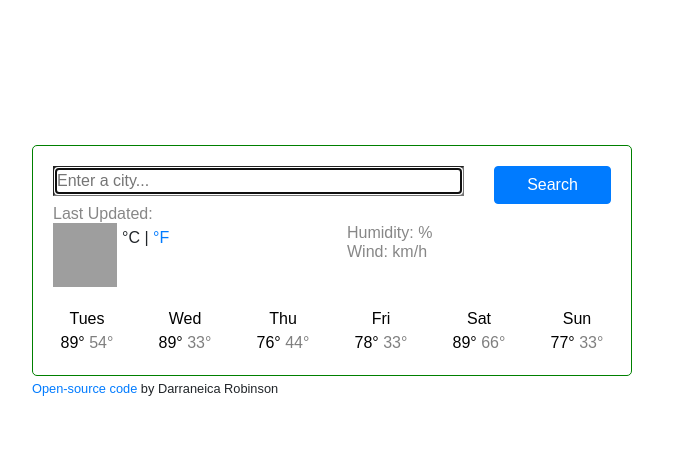
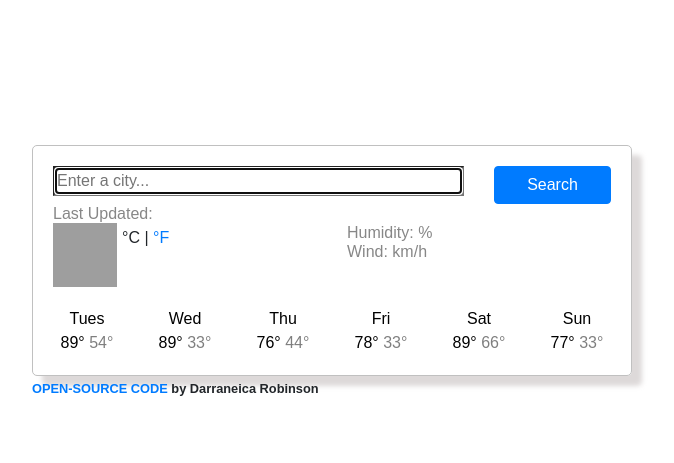
Before and after one commit to Darraneica/vanilla-weather, a plain HTML site: page index.html in a window 1280 px wide. Shown: the whole page, without its empty margins (308-982 px from the left). Drawn offline with nearby package versions, Linux system fonts and the light colour scheme; no server answers; grey boxes are pictures that could not be loaded.

Commit message:
Added box shadow to border.

```diff
--- a/index.html
+++ b/index.html
@@ -120,7 +120,7 @@
           </div>
         </div>
     </div>
-    <small><a href="https://github.com/Darraneica/vanilla-weather" target="_blank">Open-source code</a> by Darraneica Robinson</small>
+    <small class="note"><a href="https://github.com/Darraneica/vanilla-weather" target="_blank">Open-source code</a> by Darraneica Robinson</small>
 </div>
   </body>
   <script src="src/weather.js"></script>
--- a/src/style.css
+++ b/src/style.css
@@ -15,8 +15,10 @@ body {
 }
 .weather {
   padding: 20px;
-  border: 1px solid green;
+  border: 1px solid silver;
   border-radius: 5px;
+  background: transparent;
+  box-shadow: 10px 10px 5px 0px rgba(209, 204, 204, 0.75);
 }
 
 overview {
@@ -82,3 +84,12 @@ h1 {
 .weather-temp .weather-temp-min {
   opacity: 0.5;
 }
+
+.note a {
+  font-weight: bolder;
+  text-transform: uppercase;
+}
+
+small {
+  font-weight: 600;
+}
--- a/src/weather.js
+++ b/src/weather.js
@@ -42,7 +42,7 @@ function displayWeather(response) {
 }
 
 let apiKey = "111a1c0ab68d74f7b1599be07028366e";
-let city = "Wyoming";
+let city = "Meraux";
 let units = "Metric";
 let apiUrl = `https://api.openweathermap.org/data/2.5/weather?q=${city}&units=${units}`;
 
```
